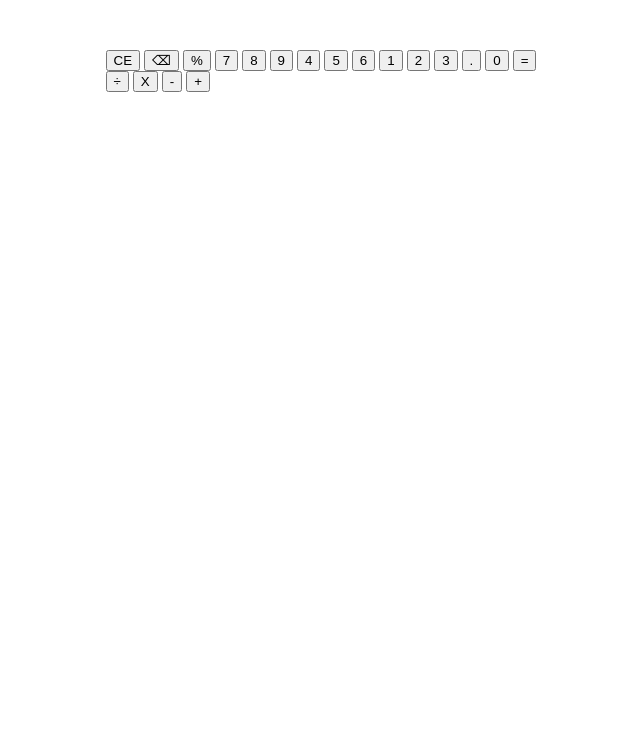
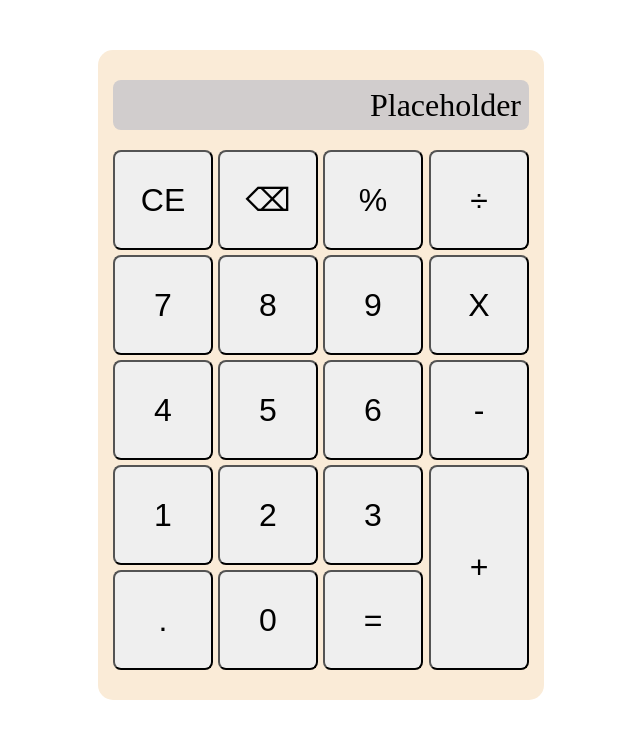
Before and after one commit to IlDavidone/Web-Calculator, a plain HTML site: page index.html in a window 1280 px wide. Shown: the whole page, without its empty margins (319-959 px from the left). Drawn offline with Linux system fonts and the light colour scheme.

Commit message:
Added partial layout styling to the website

```diff
--- a/index.html
+++ b/index.html
@@ -10,8 +10,9 @@
     <header><h1></h1></header>
 
     <div class="content">
+      <div class="calculator-wrapper">
         <div class="calculator">
-            <div class="display"></div>
+          <div class="display"><p class="calculator-text">Placeholder</p></div>
           <div class="buttons">
             <div class="left">
               <button class="clear">CE</button>
@@ -39,6 +40,7 @@
           </div>
         </div>
       </div>
+    </div>
 
     <footer>
       <img src="" alt="" />
--- a/styles.css
+++ b/styles.css
@@ -5,6 +5,68 @@ body {
     justify-content: center;
 }
 
+button {
+    padding: 0px;
+    height: 100px;
+    width: 100px;
+    font-size: 2em;
+    border-radius: 8px;
+}
+
+.calculator-wrapper {
+    background-color: antiquewhite;
+    border-radius: 15px;
+}
+
+.calculator-text {
+    margin: 0px;
+    margin-right: 8px;
+    align-self: center;
+}
+
+.display {
+    display: flex;
+    justify-content: right;
+    flex: 1 0 auto;
+    font-size: 2em;
+    height: 50px;
+    border-radius: 8px;
+    background-color: #d1cdcd;
+    margin: 30px 15px 20px 15px;
+}
+
+.calculator {
+    display: flex;
+    flex-direction: column;
+}
+
 .content {
+    display: flex;
+    width: 446px;
+    height: 650px;
     margin-top: 50px;
 }
+
+.buttons {
+    display: flex;
+    padding: 0;
+}
+
+.left {
+    display: flex;
+    flex-wrap: wrap;
+    gap: 5px;
+    margin-left: 15px;
+    flex-direction: row;
+}
+
+.right {
+    display: flex;
+    flex-direction: column;
+    margin-right: 15px;
+    gap: 5px;
+}
+
+.plus {
+    flex: 1 0 auto;
+}
```
Lines whose indentation alone changed are shown as unchanged.
